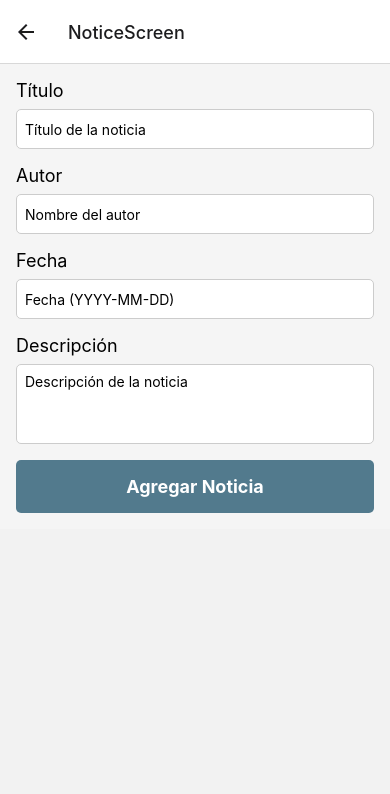
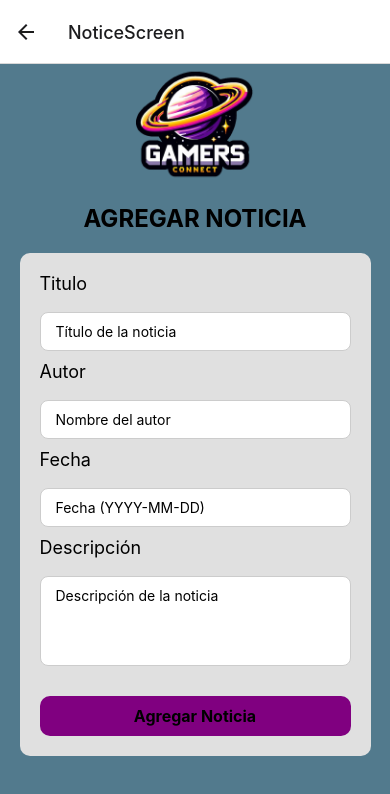
Before and after one commit to PauloMaza777/ReactAndroidDefinitivo2, a React Native app: screen /NoticeScreen in a window 390 px wide. Shown: the top 794 px of the page. Built offline with nearby package versions, Linux system fonts and the light colour scheme.

Commit message:
Listooooo aaaaaaaaaaaaa

```diff
--- a/Navigation/Screens/DetailsScreen.tsx
+++ b/Navigation/Screens/DetailsScreen.tsx
@@ -3,7 +3,9 @@ import { Notice } from "../model/Notices";
 import { RouteProp } from "@react-navigation/native";
 import { RootStackParamList } from "../../App";
 import { StackNavigationProp } from "@react-navigation/stack";
-import {SafeAreaView, StyleSheet, Text, View} from 'react-native';
+import { SafeAreaView, StyleSheet, Text, View, Image, ScrollView } from "react-native";
+
+const logo2 = require("../../imagenes/logo2.png"); //Logo
 
 export type Params = {
   notice: Notice;
@@ -21,18 +23,47 @@ function DetailsScreen({ route }: Props): React.JSX.Element {
   }, [route]);
 
   return (
-    <SafeAreaView>
+    <SafeAreaView style={styles.safeArea}>
       {notice && (
-        <View>
-          <Text>{notice.title}</Text>
-          <Text>Autor del Tema {notice.author}</Text>
-          <Text>{notice.date}</Text>
-          <Text>{notice.description}</Text>
-        </View>
+        <ScrollView contentContainerStyle={styles.scrollView}>
+          <View style={styles.container}>
+            <Image style={styles.logo} source={logo2} />
+
+            <Text style={styles.textInput}>TITULO: {notice.title}</Text>
+            <Text style={styles.textInput}>AUTOR: {notice.author}</Text>
+            <Text style={styles.textInput}>FECHA: {notice.date}</Text>
+            <Text style={styles.textInput}>DESCRIPCIÓN: {notice.description}</Text>
+          </View>
+        </ScrollView>
       )}
     </SafeAreaView>
   );
 }
-const styles = StyleSheet.create({});
+const styles = StyleSheet.create({
+  container: {
+    justifyContent: "center",
+    alignItems: "center",
+  },
+  scrollView: {
+    flexGrow: 1,
+  },
+  safeArea: {
+    flex: 1,
+    backgroundColor: "#527a8d",
+  },
+  logo: {
+    width: 120,
+    height: 120,
+    marginBottom: 20,
+  },
+  textInput: {
+    paddingVertical: 10,
+    paddingHorizontal: 15,
+    width: "100%",
+    margin: 12,
+    fontSize: 18,
+    color: "#ffffff78",
+  },
+});
 
 export default DetailsScreen;
--- a/Navigation/Screens/HomeScreen.tsx
+++ b/Navigation/Screens/HomeScreen.tsx
@@ -48,11 +48,11 @@ function HomeScreen({ navigation }: HomeProps): React.JSX.Element {
       onPress={() => navigation.push("DetailsScreen", { notice: item })}
     >
       <View style={{ flexDirection: "row", marginBottom: 10 }}>
-        <View style={{ flexDirection: "column", flexGrow: 9 }}>
+        <View style={styles.containerFire}>
           <Text style={styles.itemTitle}>{item.title}</Text>
-          <Text>{item.author}</Text>
-          <Text>{item.date}</Text>
-          <Text>{item.description}</Text>
+          <Text style={styles.itemAuthor}>{item.author}</Text>
+          <Text style={styles.itemDate}>{item.date}</Text>
+          <Text style={styles.itemDesc}>{item.description}</Text>
         </View>
       </View>
     </TouchableOpacity>
@@ -84,7 +84,6 @@ function HomeScreen({ navigation }: HomeProps): React.JSX.Element {
     navigation.addListener("focus", () => {
       fetchNotices();
     });
-
   }, [navigation]);
 
   const navigationView = () => (
@@ -100,7 +99,7 @@ function HomeScreen({ navigation }: HomeProps): React.JSX.Element {
             type="material"
             name="person"
             size={35}
-            color="black"
+            color="#ffffffA0"
             style={styles.button}
           />
           <Text style={styles.drawerButtonText}>
@@ -123,7 +122,7 @@ function HomeScreen({ navigation }: HomeProps): React.JSX.Element {
             navigation.navigate("GroupScreen");
           }}
         >
-          <Icon type="material" name="group" size={30} color="#ffffff78" />
+          <Icon type="material" name="group" size={30} color="#ffffffA0" />
           <Text style={styles.drawerButtonText}>Comunidad</Text>
         </TouchableOpacity>
         <TouchableOpacity
@@ -132,7 +131,7 @@ function HomeScreen({ navigation }: HomeProps): React.JSX.Element {
             navigation.navigate("ForoScreen");
           }}
         >
-          <Icon type="material" name="campaign" size={30} color="black" />
+          <Icon type="material" name="campaign" size={30} color="#ffffffA0" />
           <Text style={styles.drawerButtonText}>Foros</Text>
         </TouchableOpacity>
         <TouchableOpacity
@@ -141,7 +140,7 @@ function HomeScreen({ navigation }: HomeProps): React.JSX.Element {
             navigation.navigate("LibraryScreen");
           }}
         >
-          <Icon type="material" name="menu-book" size={30} color="black" />
+          <Icon type="material" name="menu-book" size={30} color="#ffffffA0" />
           <Text style={styles.drawerButtonText}>Biblioteca</Text>
         </TouchableOpacity>
         <TouchableOpacity
@@ -150,7 +149,7 @@ function HomeScreen({ navigation }: HomeProps): React.JSX.Element {
             navigation.navigate("CategoryScreen");
           }}
         >
-          <Icon type="material" name="category" size={30} color="black" />
+          <Icon type="material" name="category" size={30} color="#ffffffA0" />
           <Text style={styles.drawerButtonText}>Categorías</Text>
         </TouchableOpacity>
         <TouchableOpacity
@@ -159,7 +158,7 @@ function HomeScreen({ navigation }: HomeProps): React.JSX.Element {
             navigation.navigate("SettingsScreen");
           }}
         >
-          <Icon type="material" name="settings" size={30} color="black" />
+          <Icon type="material" name="settings" size={30} color="#ffffffA0" />
           <Text style={styles.drawerButtonText}>Configuración</Text>
         </TouchableOpacity>
 
@@ -173,7 +172,7 @@ function HomeScreen({ navigation }: HomeProps): React.JSX.Element {
             type="material"
             name="notifications-active"
             size={30}
-            color="black"
+            color="#ffffffA0"
           />
           <Text style={styles.drawerButtonText}>Contacto</Text>
         </TouchableOpacity>
@@ -295,7 +294,7 @@ const styles = StyleSheet.create({
   drawerButtonText: {
     marginLeft: 20,
     fontSize: 18,
-    color: "#ffffff78",
+    color: "#ffffffA0",
   },
   IconStyle: {
     marginLeft: 10,
@@ -307,12 +306,43 @@ const styles = StyleSheet.create({
   },
   itemTitle: {
     fontWeight: "bold",
-    fontSize: 16,
+    fontSize: 20,
     color: "black",
+    alignSelf: "center",
+    marginBottom: 30,
+  },
+  itemAuthor: {
+    fontWeight: "bold",
+    fontSize: 14,
+    color: "black",
+
+  },
+  itemDate: {
+    fontWeight: "bold",
+    fontSize: 14,
+    color: "black",
+    alignSelf: "flex-end",
+    marginBottom: 30,
+  },
+  itemDesc: {
+    fontWeight: "bold",
+    fontSize: 14,
+    color: "black",
+    marginBottom: 30,
   },
   lista: {
     maxHeight: 200,
-    backgroundColor: "#5d8da2",
+    backgroundColor: "#527a8d",
+    marginTop: 10
+  },
+  containerFire: {
+    flexDirection: "column",
+    flexGrow: 9,
+    marginLeft: 10,
+    marginTop: 10,
+    marginRight: 10,
+    backgroundColor: "#5d8da2"
+
   },
 });
 
--- a/Navigation/Screens/NoticeScreen.tsx
+++ b/Navigation/Screens/NoticeScreen.tsx
@@ -1,21 +1,32 @@
 import React, { useState } from "react";
-import { View, Text, TextInput, TouchableOpacity, StyleSheet, Alert } from "react-native";
+import {
+  View,
+  Text,
+  TextInput,
+  TouchableOpacity,
+  StyleSheet,
+  Alert,
+  ScrollView,
+  Image
+} from "react-native";
 import { NavigationProp, useNavigation } from "@react-navigation/native";
 import { RootStackParamList } from "../../App";
 import { SafeAreaView } from "react-native-safe-area-context";
 import { db } from "../../firebase";
 import { collection, addDoc } from "firebase/firestore";
 
-const NoticeScreen: React.FC = () => {
+const logo2 = require("../../imagenes/logo2.png"); //Logo
+
+const NoticeScreen = (): React.JSX.Element => {
   const navigation = useNavigation<NavigationProp<RootStackParamList>>();
-  const [title, setTitle] = useState('');
-  const [author, setAuthor] = useState('');
-  const [date, setDate] = useState('');
-  const [description, setDescription] = useState('');
+  const [title, setTitle] = useState("");
+  const [author, setAuthor] = useState("");
+  const [date, setDate] = useState("");
+  const [description, setDescription] = useState("");
 
   const guardarForo = async () => {
     if (!title || !author || !date || !description) {
-      Alert.alert('Error', 'Por favor complete todos los campos');
+      Alert.alert("Error", "Por favor complete todos los campos");
       return;
     }
     try {
@@ -23,49 +34,53 @@ const NoticeScreen: React.FC = () => {
         title: title,
         author: author,
         date: date,
-        description: description
+        description: description,
       });
-      console.log('Documento escrito con ID: ', docRef.id);
-      Alert.alert('Noticia agregada', 'La noticia ha sido agregada con éxito.');
-      setTitle('');
-      setAuthor('');
-      setDate('');
-      setDescription('');
+      console.log("Documento escrito con ID: ", docRef.id);
+      Alert.alert("Noticia agregada", "La noticia ha sido agregada con éxito.");
+      setTitle("");
+      setAuthor("");
+      setDate("");
+      setDescription("");
       navigation.goBack();
     } catch (e) {
-      console.error('Error al agregar el documento: ', e);
-      Alert.alert('Error', 'Hubo un problema al agregar la noticia.');
+      console.error("Error al agregar el documento: ", e);
+      Alert.alert("Error", "Hubo un problema al agregar la noticia.");
     }
-
   };
 
   return (
-    <SafeAreaView>
+    <SafeAreaView style={styles.safeArea}>
+      <ScrollView contentContainerStyle={styles.scrollView}>
         <View style={styles.container}>
-        <Text style={styles.label}>Título</Text>
+          <Image style={styles.logo} source={logo2} />
+          <Text style={styles.tittle}>AGREGAR NOTICIA</Text>
+          <View style={styles.formContainer}>
+            <Text style={styles.label}>Titulo</Text>
+
             <TextInput
-          style={styles.input}
+              style={styles.textInput}
               value={title}
               onChangeText={setTitle}
               placeholder="Título de la noticia"
             />
             <Text style={styles.label}>Autor</Text>
             <TextInput
-          style={styles.input}
+              style={styles.textInput}
               value={author}
               onChangeText={setAuthor}
               placeholder="Nombre del autor"
             />
             <Text style={styles.label}>Fecha</Text>
             <TextInput
-          style={styles.input}
+              style={styles.textInput}
               value={date}
               onChangeText={setDate}
               placeholder="Fecha (YYYY-MM-DD)"
             />
             <Text style={styles.label}>Descripción</Text>
             <TextInput
-          style={styles.textarea}
+              style={styles.textInput}
               value={description}
               onChangeText={setDescription}
               placeholder="Descripción de la noticia"
@@ -76,28 +91,56 @@ const NoticeScreen: React.FC = () => {
               <Text style={styles.buttonText}>Agregar Noticia</Text>
             </TouchableOpacity>
           </View>
+        </View>
+      </ScrollView>
     </SafeAreaView>
   );
 };
 
 const styles = StyleSheet.create({
   container: {
+    justifyContent: "center",
+    alignItems: "center",
+  },
+  scrollView: {
+    flexGrow: 1,
+  },
+  safeArea: {
     flex: 1,
-    padding: 16,
-    backgroundColor: "#f5f5f5",
+    backgroundColor: "#527a8d",
+  },
+  logo: {
+    width: 120,
+    height: 120,
+    marginBottom: 20,
   },
   label: {
     fontSize: 18,
     marginBottom: 8,
   },
-  input: {
-    height: 40,
+  formContainer: {
+    width: "90%",
+    backgroundColor: "#e0e0e0",
+    padding: 20,
+    borderRadius: 10,
+  },
+  tittle: {
+    textAlign: "center",
+    fontWeight: "bold",
+    fontSize: 24,
+    color: "black",
+    marginBottom: 20,
+  },
+  textInput: {
+    borderWidth: 1,
     borderColor: "#ccc",
-    borderWidth: 1,
-    borderRadius: 5,
-    padding: 8,
-    marginBottom: 16,
-    backgroundColor: "#fff",
+    borderRadius: 8,
+    backgroundColor: "white",
+    paddingVertical: 10,
+    paddingHorizontal: 15,
+    width: "100%",
+    marginVertical: 10,
+    color: "black",
   },
   textarea: {
     height: 80,
@@ -109,15 +152,16 @@ const styles = StyleSheet.create({
     backgroundColor: "#fff",
   },
   button: {
-    backgroundColor: "#527a8d",
-    borderRadius: 5,
-    padding: 16,
+    backgroundColor: "purple",
+    borderRadius: 10,
+    padding: 10,
     alignItems: "center",
+    marginTop: 20,
   },
   buttonText: {
-    color: "#fff",
-    fontSize: 18,
     fontWeight: "bold",
+    fontSize: 16,
+    color: "black",
   },
 });
 
```
Lines whose indentation alone changed are shown as unchanged.
